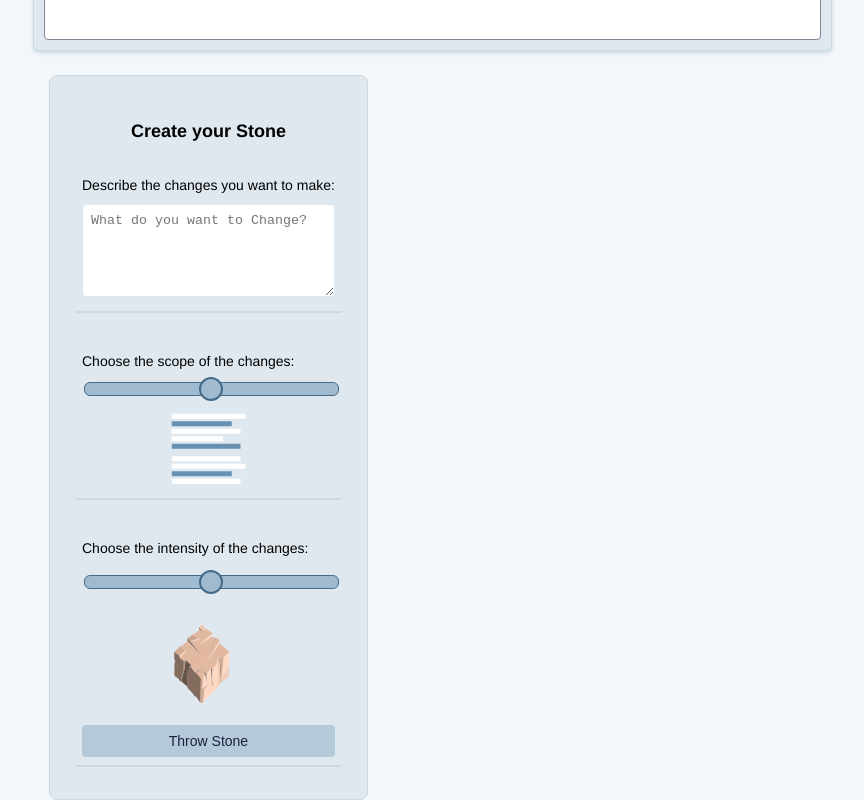
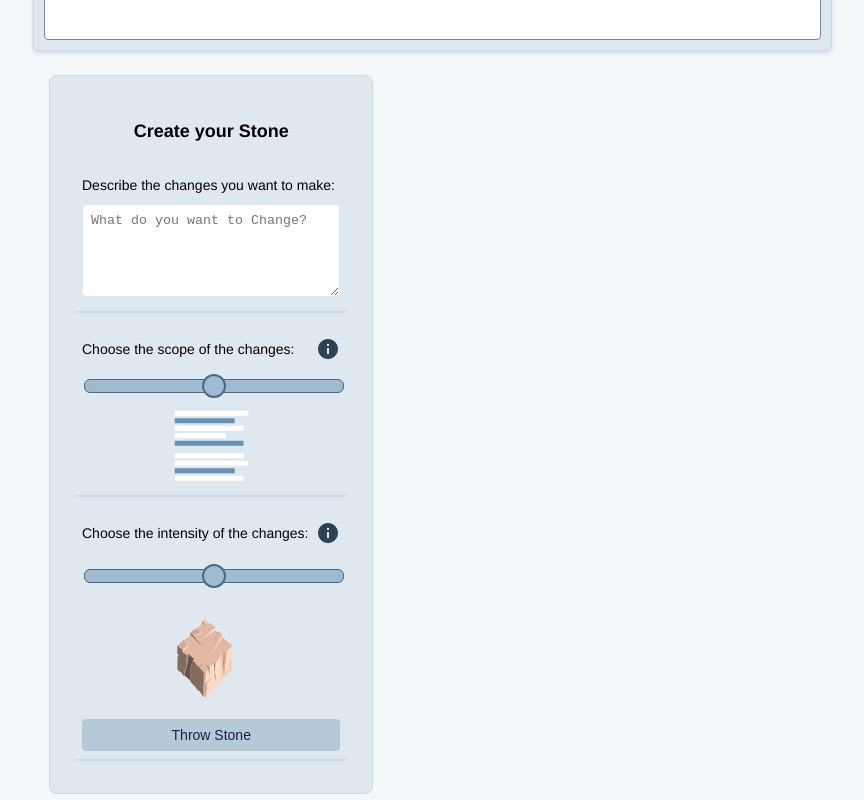
Before and after one commit to EmlMeml/thesis-project, a React (Create React App) app: page / in a window 1280 px wide. Shown: the part 791-1591 px from the top of the page, without its empty margins (15-879 px from the left). Built offline with nearby package versions, Linux system fonts and the light colour scheme.

Commit message:
rest from befor

```diff
--- a/src/App.js
+++ b/src/App.js
@@ -10,6 +10,20 @@ import { ChangeCreator } from './custom/ChangeCreator.tsx';
 import { Grid, Stack } from "@mui/material";
 
 export function serializeEditorContentToParagraphs(content) {
+  console.log("## Content: ",content);
+  if (typeof content === 'string') {
+    const paragraphs = content
+      .split(/\n/)
+      .map((paragraph) => paragraph.trim())
+      .filter((paragraph) => paragraph.length > 0);
+
+    return paragraphs.map((paragraph) => `<p>${paragraph}</p>`).join('');
+  }
+
+  if (!Array.isArray(content)) {
+    return '';
+  }
+
   const paragraphs = (content || [])
     .map((node) => {
       if (!node || !Array.isArray(node.children)) {
@@ -21,6 +35,11 @@ export function serializeEditorContentToParagraphs(content) {
     .filter((paragraph) => paragraph.length > 0);
 
   return paragraphs.map((paragraph) => `<p>${paragraph}</p>`).join('');
+}
+
+function extractParagraphsFromHtml(html = '') {
+  const matches = html.match(/<p>(.*?)<\/p>/gs) || [];
+  return matches.map((paragraph) => paragraph.replace(/^<p>|<\/p>$/g, '').trim());
 }
 
 function App() {
@@ -46,8 +65,54 @@ function App() {
       return;
     }
 
-    const previousVersion = serializeEditorContentToParagraphs(editorContent);
-    setPreviousVersions((prev) => [...prev, previousVersion || '<p></p>']);
+    //serialize both version to HTML to compare them
+    const previousVersionHtml = serializeEditorContentToParagraphs(editorContent);
+    const newVersionHtml = serializeEditorContentToParagraphs(replyText);
+    setPreviousVersions((prev) => [...prev, previousVersionHtml || '<p></p>']);
+
+    //extract paragraphs
+    const previousParagraphs = extractParagraphsFromHtml(previousVersionHtml);
+    const newParagraphs = extractParagraphsFromHtml(newVersionHtml);
+    const paragraphCount = Math.max(previousParagraphs.length, newParagraphs.length);
+    let highlightedParagraph = '';
+
+    for (let i = 0; i < paragraphCount; i++) {
+      const oldParagraph = previousParagraphs[i] || '';
+      const newParagraph = newParagraphs[i] || '';
+
+      if (!oldParagraph && newParagraph) {
+        console.log(`Paragraph ${i} added:`, newParagraph);
+        if (!highlightedParagraph) highlightedParagraph = newParagraph;
+        continue;
+      }
+
+      if (oldParagraph && !newParagraph) {
+        console.log(`Paragraph ${i} removed:`, oldParagraph);
+        continue;
+      }
+
+      if (oldParagraph === newParagraph) {
+        console.log(`Paragraph ${i} unchanged.`);
+        continue;
+      }
+
+      if (newParagraph.includes(oldParagraph) || oldParagraph.includes(newParagraph)) {
+        console.log(`Paragraph ${i} modified in place.`);
+        console.log('Old:', oldParagraph);
+        console.log('New:', newParagraph);
+        if (!highlightedParagraph) highlightedParagraph = newParagraph || oldParagraph;
+      } else {
+        console.log(`Paragraph ${i} changed completely.`);
+        console.log('Old:', oldParagraph);
+        console.log('New:', newParagraph);
+        if (!highlightedParagraph) highlightedParagraph = newParagraph || oldParagraph;
+      }
+    }
+
+    if (highlightedParagraph) {
+      setActiveSegmentText(highlightedParagraph);
+    }
+
     setFileText(replyText);
   };
 
--- a/src/custom/ChangeCreator.tsx
+++ b/src/custom/ChangeCreator.tsx
@@ -1,4 +1,5 @@
 import React, { ChangeEvent, useState, useRef } from 'react';
+import InfoBtn from './InfoBtn.tsx';
 import StoneIcon from '../img/stone.svg';
 import BoulderIcon from '../img/bolder.svg';
 import CobblestoneIcon from '../img/cobble.svg';
@@ -7,6 +8,7 @@ import SandIcon from '../img/sand.svg';
 import PuddleIcon from '../img/puddle.svg';
 import PondIcon from '../img/pond.svg';
 import LakeIcon from '../img/lake.svg';
+import InfoIcon from '../img/info.svg';
 
 const scopeMapping = ['Puddle', 'Pond', 'Lake'];
 const scopeIcons = [PuddleIcon, PondIcon, LakeIcon];
@@ -34,16 +36,14 @@ export const ChangeCreator = ({ editorText = '', onTextReplace }: { editorText?:
     const [scopeIndex, setScopeIndex] = useState(1); // Default to "Pond"
     const descriptionRef = useRef<HTMLTextAreaElement | null>(null);
     const [message, setMessage] = useState("");
-    const [chatLog, setChatLog] = useState<Message[]>([]);
 
     const handleIntensityChange = (e: ChangeEvent<HTMLInputElement>) => {
         setIntensityIndex(Number(e.target.value));
     };
 
-
-
     const sendMessage = async () => {
         if(!descriptionRef.current?.value){
+            console.warn('No Change named!');
             return
         }
 
@@ -62,13 +62,20 @@ export const ChangeCreator = ({ editorText = '', onTextReplace }: { editorText?:
         });
 
         const messageData = await res.json();
-        const replyText = messageData?.reply || '';
 
+        //TODO: look for specific changes and only change that -> first step check if a paragraph changed
+        console.log("MessageData - Reply: ",messageData.reply);
+        let replyText = '';
+        if(!messageData?.reply){
+            replyText = editorText;
+            console.warn('No Reply Text Found!');
+        }else{
+            replyText = messageData.reply;
+        }
         if (replyText && onTextReplace) {
             onTextReplace(replyText);
         }
 
-        //setChatLog((prev) => [...prev, { sender: 'Bot', text: replyText }]);
     };
 
 
@@ -92,7 +99,10 @@ export const ChangeCreator = ({ editorText = '', onTextReplace }: { editorText?:
             <textarea id="change-description" ref={descriptionRef} placeholder="What do you want to Change?" rows={5}></textarea>
         </div>
         <div id="change-scope-container" className="change-elements">
-            <p>Choose the scope of the changes:</p>
+            <div style={{ display: 'flex', justifyContent: 'space-between', alignItems: 'center', gap: '8px', paddingBottom:16  }}>
+                <p style={{ margin: 0 }}>Choose the scope of the changes:</p>
+                <InfoBtn type='scope' />
+            </div>
             <input
                 type="range"
                 id="change-scope-slider"
@@ -109,7 +119,10 @@ export const ChangeCreator = ({ editorText = '', onTextReplace }: { editorText?:
             </div>
         </div>
         <div id="change-intensity-container" className="change-elements">
-            <p>Choose the intensity of the changes:</p>
+            <div style={{ display: 'flex', justifyContent: 'space-between', alignItems: 'center', gap: '8px', paddingBottom:16 }}>
+                <p style={{ margin: 0 }}>Choose the intensity of the changes:</p>
+                <InfoBtn type='intensity' />
+            </div>
             <input
                 type="range"
                 id="change-intensity"
--- a/src/custom/Editor.tsx
+++ b/src/custom/Editor.tsx
@@ -63,18 +63,18 @@ export const MyEditor: React.FC<MyEditorProps> = ({ fileText, onContentChange, o
     if (fileText === undefined) {
       return;
     }
-
+    console.log("FileText:", fileText);
     const loadedValue = fileTextToSlateValue(fileText);
     const currentValue = editor.children;
 
-    console.log("Current Value:", currentValue);
-    console.log("Loaded Value:", loadedValue);
-
     if (JSON.stringify(currentValue) !== JSON.stringify(loadedValue)) {
       resetSelectionIfNeeded();
+      editor.children = loadedValue as Descendant[];
+      editor.onChange();
       setValue(loadedValue);
       setEditorKey((prev) => prev + 1);
       onContentChange?.(loadedValue);
+      handleChange(loadedValue);
     }
   }, [fileText, editor, onContentChange]);
 
@@ -99,14 +99,14 @@ export const MyEditor: React.FC<MyEditorProps> = ({ fileText, onContentChange, o
 
   // Scroll to the active segment when it changes
   useEffect(() => {
-    //console.log("Active segment text changed:", activeSegmentText);
+    console.log("## Active segment text changed:", activeSegmentText);
 
     if (!activeSegmentText) {
       return;
     }
 
     const targetText = activeSegmentText.trim();
-    console.log("Searching for target text in editor:", targetText);
+    console.log("## Searching for target text in editor:", targetText);
     if (!targetText) {
       return;
     }
@@ -126,7 +126,7 @@ export const MyEditor: React.FC<MyEditorProps> = ({ fileText, onContentChange, o
           if (!fullText){
             continue;
           }
-
+          console.log("## Checking node for match:", fullText);
           if (fullText === targetText || fullText.includes(targetText)) {
             // find first child index that contains text to build a text-node path
             const childIndex = (node as any).children.findIndex((c: any) => typeof c.text === 'string' && c.text.trim().length > 0);
--- a/src/custom/TextNav.tsx
+++ b/src/custom/TextNav.tsx
@@ -1,4 +1,4 @@
-import React from 'react';
+import React, {useState} from 'react';
 import { Descendant } from 'slate';
 import { TextSegment } from './TextSegment.tsx';
 
@@ -17,6 +17,8 @@ export const TextNav: React.FC<TextNavProps> = ({ content = [], onSegmentClick }
             .filter((child: any) => typeof child?.text === 'string' && child.text.trim().length > 0)
             .map((child: any) => child.text);
     });
+
+    const [isChanged, setIsChanged] = useState(false);
 
     return (
         <div
@@ -40,7 +42,7 @@ export const TextNav: React.FC<TextNavProps> = ({ content = [], onSegmentClick }
                             key={`${text}-${index}`}
                             text={text}
                             onClick={onSegmentClick}
-                            isChanged={true}
+                            isChanged={isChanged}
                             value={value}
                         />
                     );
```
Also changed, not shown: 1 other file (tests, documents, lock files or other folders).
